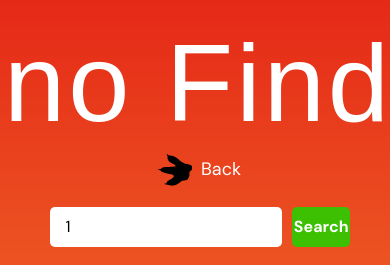
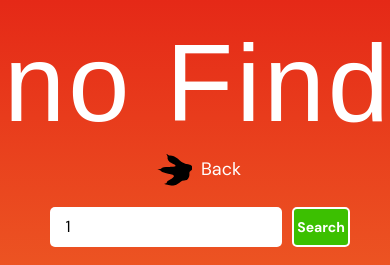
Before and after one commit to iO-Academy/2022-jan-dragons-DinoFinder, a PHP site: page /seachResults.php?searchInput=1 in a window 390 px wide; the page is wider, and only the part inside the window is pictured. Shown: the top 265 px of that part. Run offline with PHP 8.4, Linux system fonts and the light colour scheme; data comes from the database, SQL or seed files in the repository; some web fonts are replaced.

Commit message:
Made more styling changes

```diff
--- a/style.css
+++ b/style.css
@@ -60,6 +60,7 @@ header a h1:hover {
   padding: 0;
   font-weight: bold;
   color: #FFFFFF;
+  border: #FFFFFF solid 2px;
 }
 
 h3 {
@@ -246,6 +247,13 @@ h3 {
   .searchBar {
     width: 310px;
   }
+  .searchBar .searchButton {
+    font-size: 1.4rem;
+  }
+
+  h3 {
+    font-size: 2.4rem;
+  }
 }
 
 /*# sourceMappingURL=style.css.map */
--- a/style.scss
+++ b/style.scss
@@ -71,6 +71,7 @@ header {
         padding: 0;
         font-weight: bold;
         color: #FFFFFF;
+        border: #FFFFFF solid 2px;
     }
 }
 
@@ -288,6 +289,13 @@ h3 {
 
     .searchBar {
         width: 310px;
+
+        .searchButton {
+            font-size: 1.4rem;
+        }
     }
 
+    h3 {
+        font-size: 2.4rem;
+    }
 }
```
Also changed, not shown: 1 other file.
